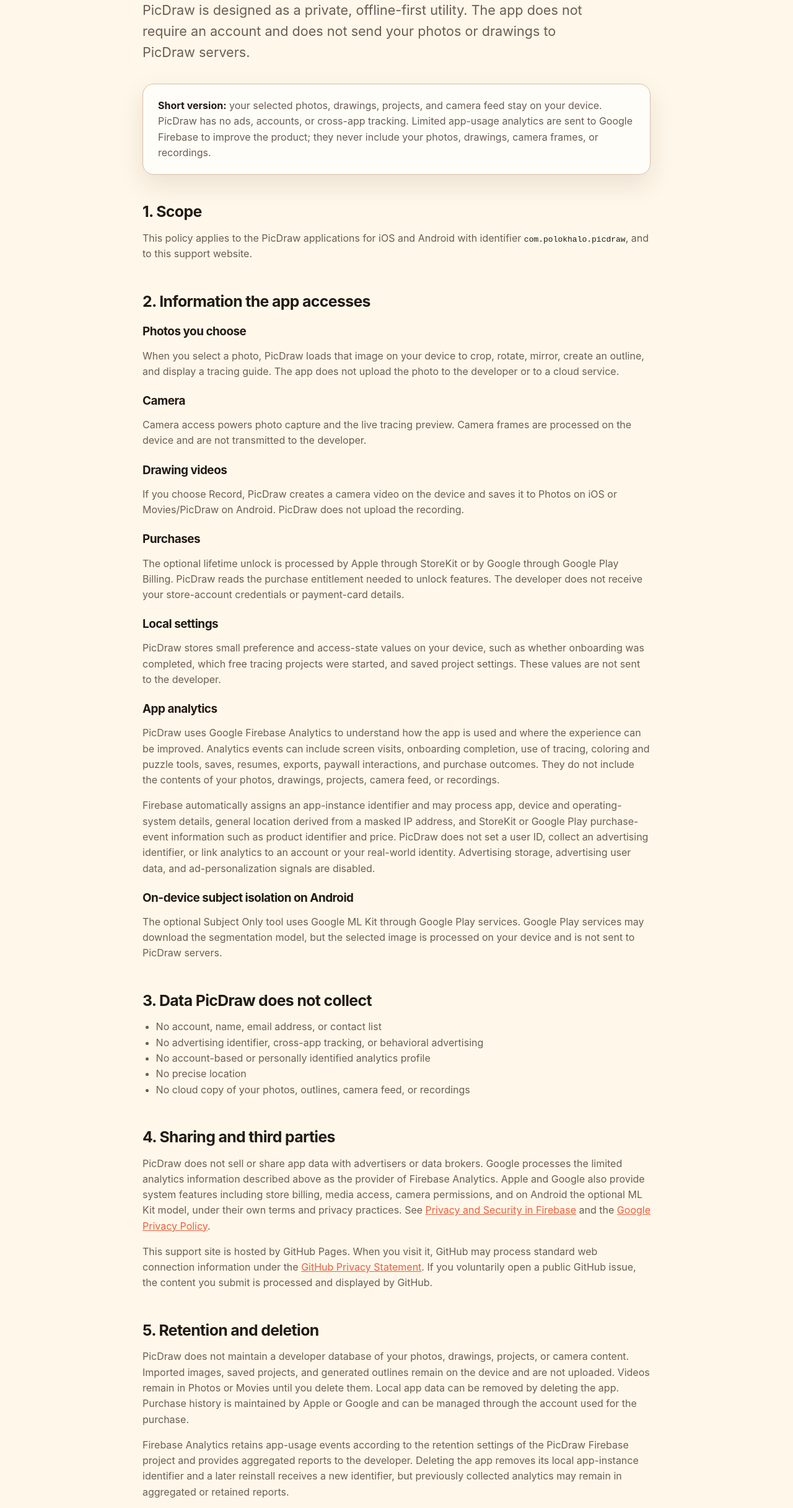
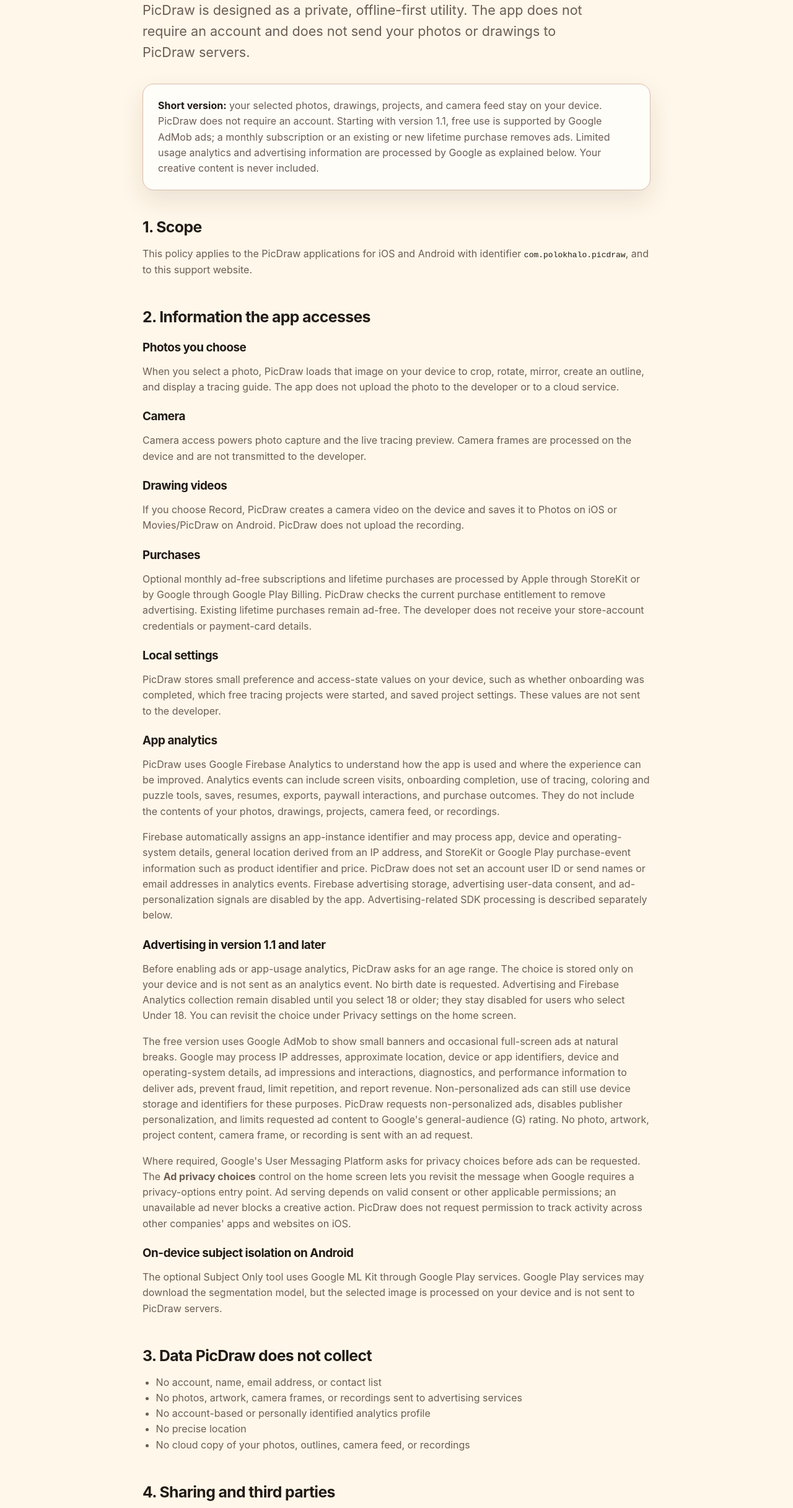
Before and after one commit to dpolokhalo-gif/picdraw-support, a plain HTML site: page privacy/index.html in a window 1280 px wide. Shown: the part 293-2726 px from the top of the page at 62% size. Drawn offline with Linux system fonts and the light colour scheme.

Commit message:
Describe PicDraw 1.1 ads, age privacy and optional ad-free purchases

```diff
--- a/privacy/index.html
+++ b/privacy/index.html
@@ -22,11 +22,11 @@
   </header>
 
   <main class="document">
-    <p class="eyebrow">EFFECTIVE SEPTEMBER 6, 2026</p>
+    <p class="eyebrow">UPDATED NOVEMBER 20, 2026</p>
     <h1>Privacy Policy</h1>
     <p class="lede">PicDraw is designed as a private, offline-first utility. The app does not require an account and does not send your photos or drawings to PicDraw servers.</p>
 
-    <div class="notice"><strong>Short version:</strong> your selected photos, drawings, projects, and camera feed stay on your device. PicDraw has no ads, accounts, or cross-app tracking. Limited app-usage analytics are sent to Google Firebase to improve the product; they never include your photos, drawings, camera frames, or recordings.</div>
+    <div class="notice"><strong>Short version:</strong> your selected photos, drawings, projects, and camera feed stay on your device. PicDraw does not require an account. Starting with version 1.1, free use is supported by Google AdMob ads; a monthly subscription or an existing or new lifetime purchase removes ads. Limited usage analytics and advertising information are processed by Google as explained below. Your creative content is never included.</div>
 
     <section>
       <h2>1. Scope</h2>
@@ -45,14 +45,19 @@
       <p>If you choose Record, PicDraw creates a camera video on the device and saves it to Photos on iOS or Movies/PicDraw on Android. PicDraw does not upload the recording.</p>
 
       <h3>Purchases</h3>
-      <p>The optional lifetime unlock is processed by Apple through StoreKit or by Google through Google Play Billing. PicDraw reads the purchase entitlement needed to unlock features. The developer does not receive your store-account credentials or payment-card details.</p>
+      <p>Optional monthly ad-free subscriptions and lifetime purchases are processed by Apple through StoreKit or by Google through Google Play Billing. PicDraw checks the current purchase entitlement to remove advertising. Existing lifetime purchases remain ad-free. The developer does not receive your store-account credentials or payment-card details.</p>
 
       <h3>Local settings</h3>
       <p>PicDraw stores small preference and access-state values on your device, such as whether onboarding was completed, which free tracing projects were started, and saved project settings. These values are not sent to the developer.</p>
 
       <h3>App analytics</h3>
       <p>PicDraw uses Google Firebase Analytics to understand how the app is used and where the experience can be improved. Analytics events can include screen visits, onboarding completion, use of tracing, coloring and puzzle tools, saves, resumes, exports, paywall interactions, and purchase outcomes. They do not include the contents of your photos, drawings, projects, camera feed, or recordings.</p>
-      <p>Firebase automatically assigns an app-instance identifier and may process app, device and operating-system details, general location derived from a masked IP address, and StoreKit or Google Play purchase-event information such as product identifier and price. PicDraw does not set a user ID, collect an advertising identifier, or link analytics to an account or your real-world identity. Advertising storage, advertising user data, and ad-personalization signals are disabled.</p>
+      <p>Firebase automatically assigns an app-instance identifier and may process app, device and operating-system details, general location derived from an IP address, and StoreKit or Google Play purchase-event information such as product identifier and price. PicDraw does not set an account user ID or send names or email addresses in analytics events. Firebase advertising storage, advertising user-data consent, and ad-personalization signals are disabled by the app. Advertising-related SDK processing is described separately below.</p>
+
+      <h3>Advertising in version 1.1 and later</h3>
+      <p>Before enabling ads or app-usage analytics, PicDraw asks for an age range. The choice is stored only on your device and is not sent as an analytics event. No birth date is requested. Advertising and Firebase Analytics collection remain disabled until you select 18 or older; they stay disabled for users who select Under 18. You can revisit the choice under Privacy settings on the home screen.</p>
+      <p>The free version uses Google AdMob to show small banners and occasional full-screen ads at natural breaks. Google may process IP addresses, approximate location, device or app identifiers, device and operating-system details, ad impressions and interactions, diagnostics, and performance information to deliver ads, prevent fraud, limit repetition, and report revenue. Non-personalized ads can still use device storage and identifiers for these purposes. PicDraw requests non-personalized ads, disables publisher personalization, and limits requested ad content to Google's general-audience (G) rating. No photo, artwork, project content, camera frame, or recording is sent with an ad request.</p>
+      <p>Where required, Google's User Messaging Platform asks for privacy choices before ads can be requested. The <strong>Ad privacy choices</strong> control on the home screen lets you revisit the message when Google requires a privacy-options entry point. Ad serving depends on valid consent or other applicable permissions; an unavailable ad never blocks a creative action. PicDraw does not request permission to track activity across other companies' apps and websites on iOS.</p>
 
       <h3>On-device subject isolation on Android</h3>
       <p>The optional Subject Only tool uses Google ML Kit through Google Play services. Google Play services may download the segmentation model, but the selected image is processed on your device and is not sent to PicDraw servers.</p>
@@ -62,7 +67,7 @@
       <h2>3. Data PicDraw does not collect</h2>
       <ul>
         <li>No account, name, email address, or contact list</li>
-        <li>No advertising identifier, cross-app tracking, or behavioral advertising</li>
+        <li>No photos, artwork, camera frames, or recordings sent to advertising services</li>
         <li>No account-based or personally identified analytics profile</li>
         <li>No precise location</li>
         <li>No cloud copy of your photos, outlines, camera feed, or recordings</li>
@@ -71,7 +76,7 @@
 
     <section>
       <h2>4. Sharing and third parties</h2>
-      <p>PicDraw does not sell or share app data with advertisers or data brokers. Google processes the limited analytics information described above as the provider of Firebase Analytics. Apple and Google also provide system features including store billing, media access, camera permissions, and on Android the optional ML Kit model, under their own terms and privacy practices. See <a href="https://firebase.google.com/support/privacy" target="_blank" rel="noreferrer">Privacy and Security in Firebase</a> and the <a href="https://policies.google.com/privacy" target="_blank" rel="noreferrer">Google Privacy Policy</a>.</p>
+      <p>Google processes the analytics and advertising information described above through Firebase Analytics, AdMob, and the User Messaging Platform. Ad delivery may involve Google's advertising partners according to the privacy choices presented to you. Apple and Google also provide store billing, media access, camera permissions, and on Android the optional ML Kit model, under their own terms and privacy practices. See <a href="https://firebase.google.com/support/privacy" target="_blank" rel="noreferrer">Privacy and Security in Firebase</a>, <a href="https://developers.google.com/admob/ios/privacy/data-disclosure" target="_blank" rel="noreferrer">Google Mobile Ads data disclosure</a>, and the <a href="https://policies.google.com/privacy" target="_blank" rel="noreferrer">Google Privacy Policy</a>.</p>
       <p>This support site is hosted by GitHub Pages. When you visit it, GitHub may process standard web connection information under the <a href="https://docs.github.com/en/site-policy/privacy-policies/github-general-privacy-statement" target="_blank" rel="noreferrer">GitHub Privacy Statement</a>. If you voluntarily open a public GitHub issue, the content you submit is processed and displayed by GitHub.</p>
     </section>
 
@@ -79,17 +84,19 @@
       <h2>5. Retention and deletion</h2>
       <p>PicDraw does not maintain a developer database of your photos, drawings, projects, or camera content. Imported images, saved projects, and generated outlines remain on the device and are not uploaded. Videos remain in Photos or Movies until you delete them. Local app data can be removed by deleting the app. Purchase history is maintained by Apple or Google and can be managed through the account used for the purchase.</p>
       <p>Firebase Analytics retains app-usage events according to the retention settings of the PicDraw Firebase project and provides aggregated reports to the developer. Deleting the app removes its local app-instance identifier and a later reinstall receives a new identifier, but previously collected analytics may remain in aggregated or retained reports.</p>
+      <p>Google retains advertising and consent information according to its applicable retention and privacy policies. Removing ads prevents new advertising requests from PicDraw while the entitlement is active; it does not automatically erase information previously processed by Google.</p>
       <p>Support requests posted on GitHub can be edited or deleted through your GitHub account. You may also ask for help through the <a href="https://github.com/dpolokhalo-gif/picdraw-support/issues/new" target="_blank" rel="noreferrer">support request page</a>.</p>
     </section>
 
     <section>
       <h2>6. Your choices</h2>
       <p>You can revoke Camera or media permission at any time in your iOS or Android device settings. PicDraw will continue to work where possible, but features that require the revoked permission will be unavailable. You can also contact PicDraw Support with questions about analytics or privacy.</p>
+      <p>You can revisit available ad privacy choices from the home screen, manage your device's advertising privacy settings, or choose an ad-free purchase. Monthly subscriptions can be canceled through the store account used to subscribe. Contact support privately for privacy requests; do not post personal or payment information in a public GitHub issue.</p>
     </section>
 
     <section>
       <h2>7. Children’s privacy</h2>
-      <p>PicDraw does not knowingly collect personal information from children or any other users. The app does not contain social features, targeted advertising, or cross-app behavioral tracking. The limited, non-account analytics described above apply to app use.</p>
+      <p>PicDraw is a general creative utility and does not provide accounts or social features. A G ad-content rating does not establish a user's age. If you believe a child's information has been processed inappropriately, contact support so the issue can be investigated. Parents and guardians should supervise children's device use and purchases.</p>
     </section>
 
     <section>
@@ -99,7 +106,7 @@
 
     <section>
       <h2>9. Contact</h2>
-      <p>Questions about privacy can be submitted through <a href="https://github.com/dpolokhalo-gif/picdraw-support/issues/new" target="_blank" rel="noreferrer">PicDraw Support on GitHub</a>.</p>
+      <p>For private privacy requests, email <a href="mailto:dpolokhalo@gmail.com">dpolokhalo@gmail.com</a>. General non-sensitive questions can also be submitted through <a href="https://github.com/dpolokhalo-gif/picdraw-support/issues/new" target="_blank" rel="noreferrer">PicDraw Support on GitHub</a>.</p>
     </section>
   </main>
 
```
